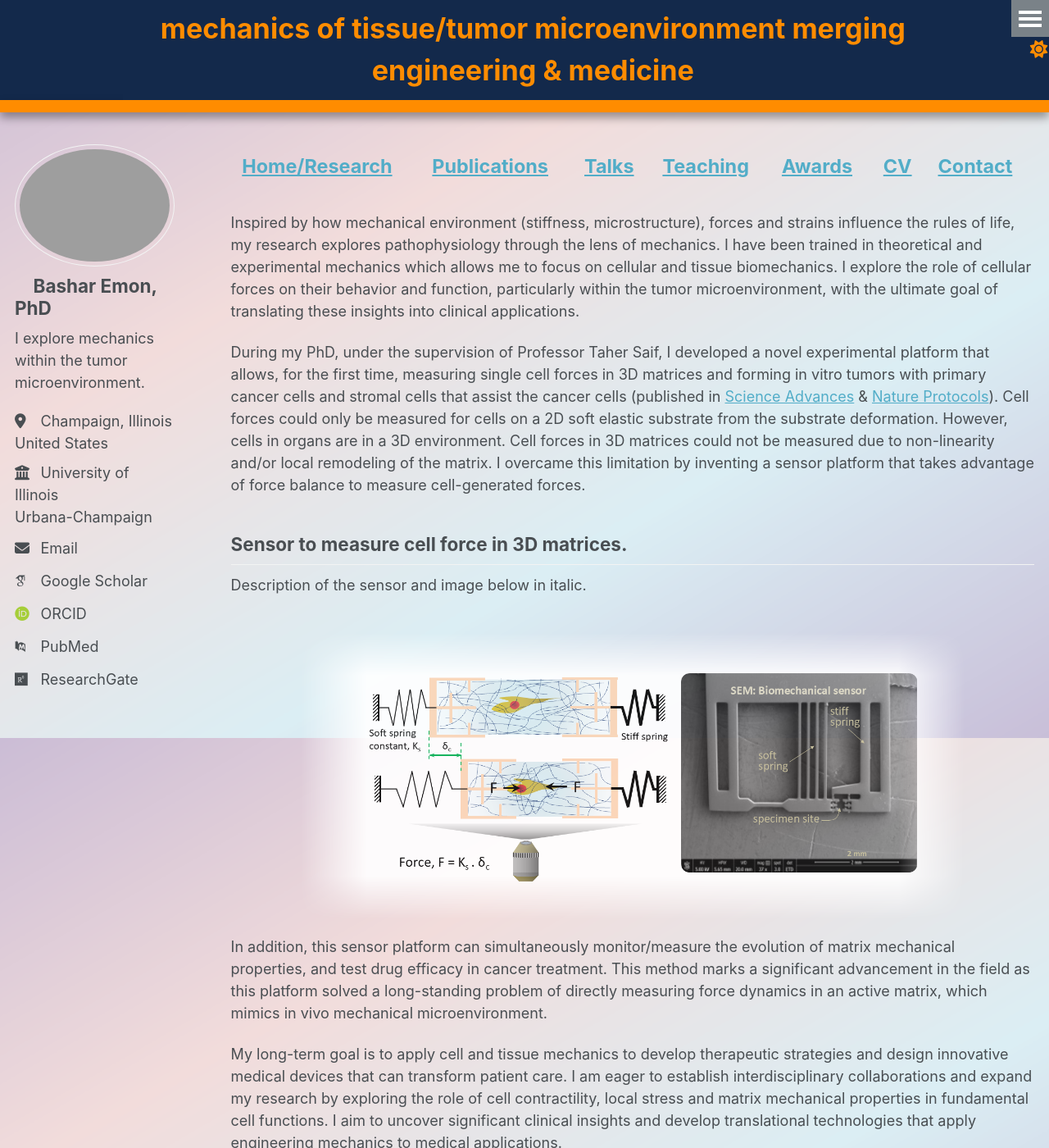
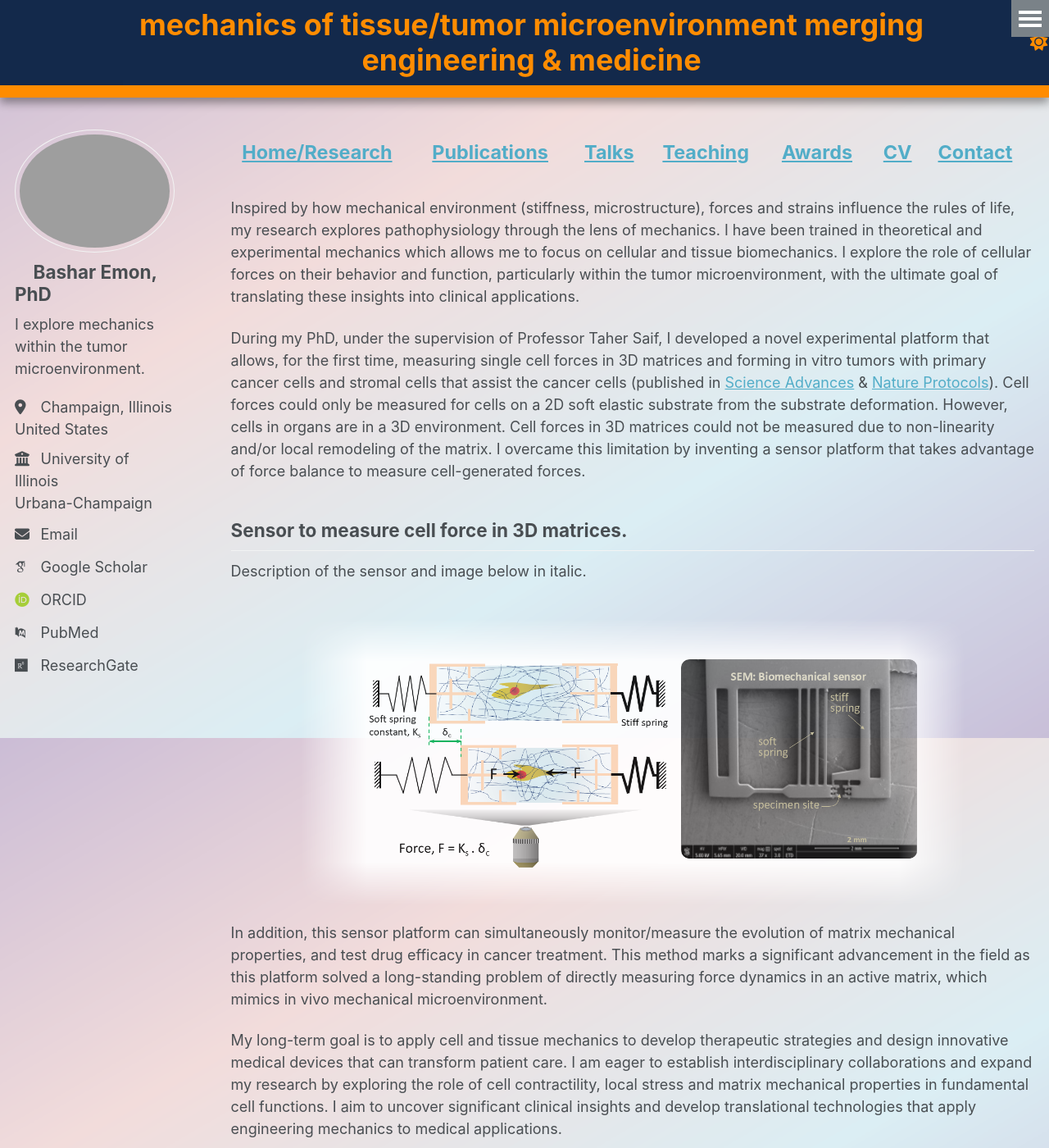
Before and after one commit to BasharEmon/BasharEmon.github.io, a Jekyll site: the page built from _pages/about.md, in a window 1280 px wide and 1400 px high. Shown: the whole window at 82% size. Built offline with Jekyll 4.4.1, drawn with Linux system fonts in a browser that asks for light colours; some web fonts are replaced.

Commit message:
Update _masthead.scss

```diff
--- a/_sass/layout/_masthead.scss
+++ b/_sass/layout/_masthead.scss
@@ -91,13 +91,13 @@
   }
 }
 .masthead__menu-item:first-child {
-  font-size: 1.9rem;  // or any size you want
+  font-size: 2rem;  // or any size you want
   font-weight: 450;
   //color: blue;
   text-align: center;
   width: 100%;         // ensure it can span full width
   justify-content: center; // works if flex item
-
+  line-height: 1.2;
   a:hover {
     //font-weight: 550; //750;
     color: #ffa500 !important; // #001040 !important;
```
